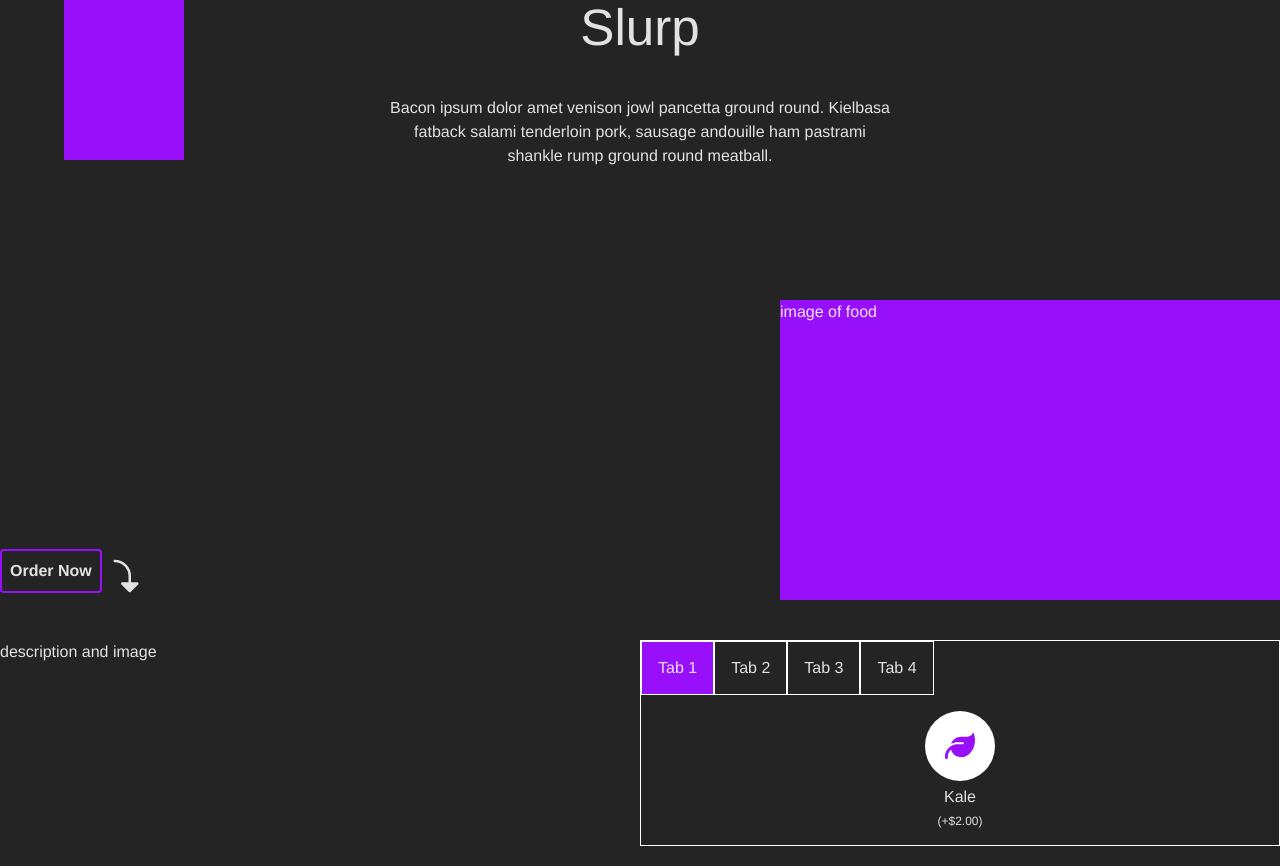
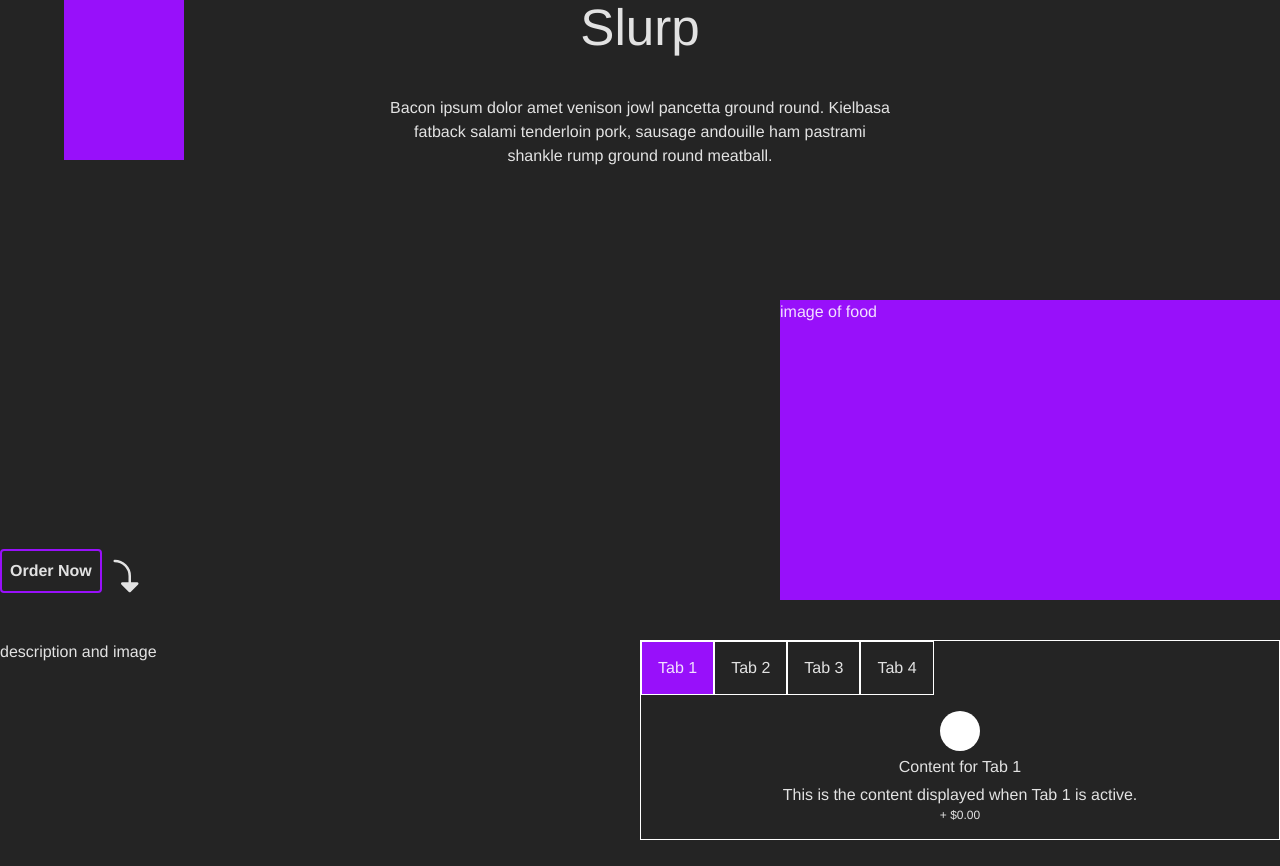
Before and after one commit to svonharris/food-order-app, a React (Vite) app: page / in a window 1280 px wide. Shown: the top 866 px of the page. Built offline with nearby package versions, Linux system fonts and the light colour scheme.

Commit message:
Added TabProps, inserted prop values into doc.

```diff
--- a/src/components/Tab/Tab.tsx
+++ b/src/components/Tab/Tab.tsx
@@ -1,8 +1,14 @@
 // import React from 'react'
 import { useState } from "react";
-import { FaLeaf } from "react-icons/fa6";
 
-const Tab = () => {
+type TabProps = {
+  title: string;
+  content: string;
+  price?: number;
+  icon?: React.ReactNode;
+};
+
+const Tab = (props: TabProps) => {
   const [active, setActive] = useState(false);
 
   const handleItemClick = (n: boolean) => {
@@ -18,10 +24,14 @@ const Tab = () => {
         onClick={() => handleItemClick(true)}
       >
         <div className="bg-white p-[20px] rounded-full">
-          <FaLeaf size={30} className="fill-purple-600" />
+          {/* <FaLeaf size={30} className="fill-purple-600" /> */}
+          {props.icon}
         </div>
-        <p className="my-1">Kale</p>
-        <p className="block text-xs">(+$2.00)</p>
+        <p className="my-1">{props.title}</p>
+        <p>{props.content}</p>
+        <p className="block text-xs">
+          + ${props.price !== undefined ? props.price.toFixed(2) : "0.00"}
+        </p>
       </div>
     </>
   );
```
